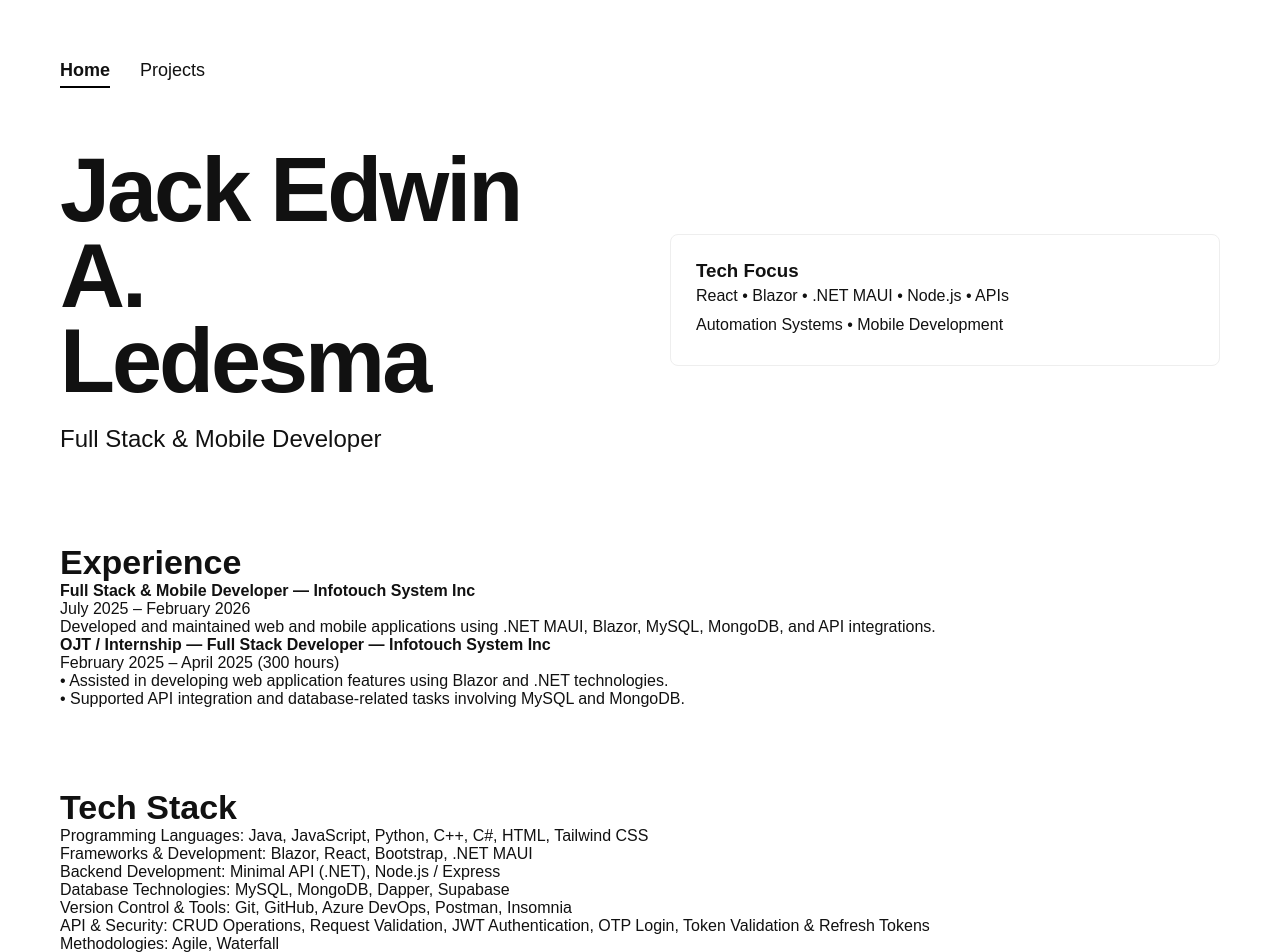
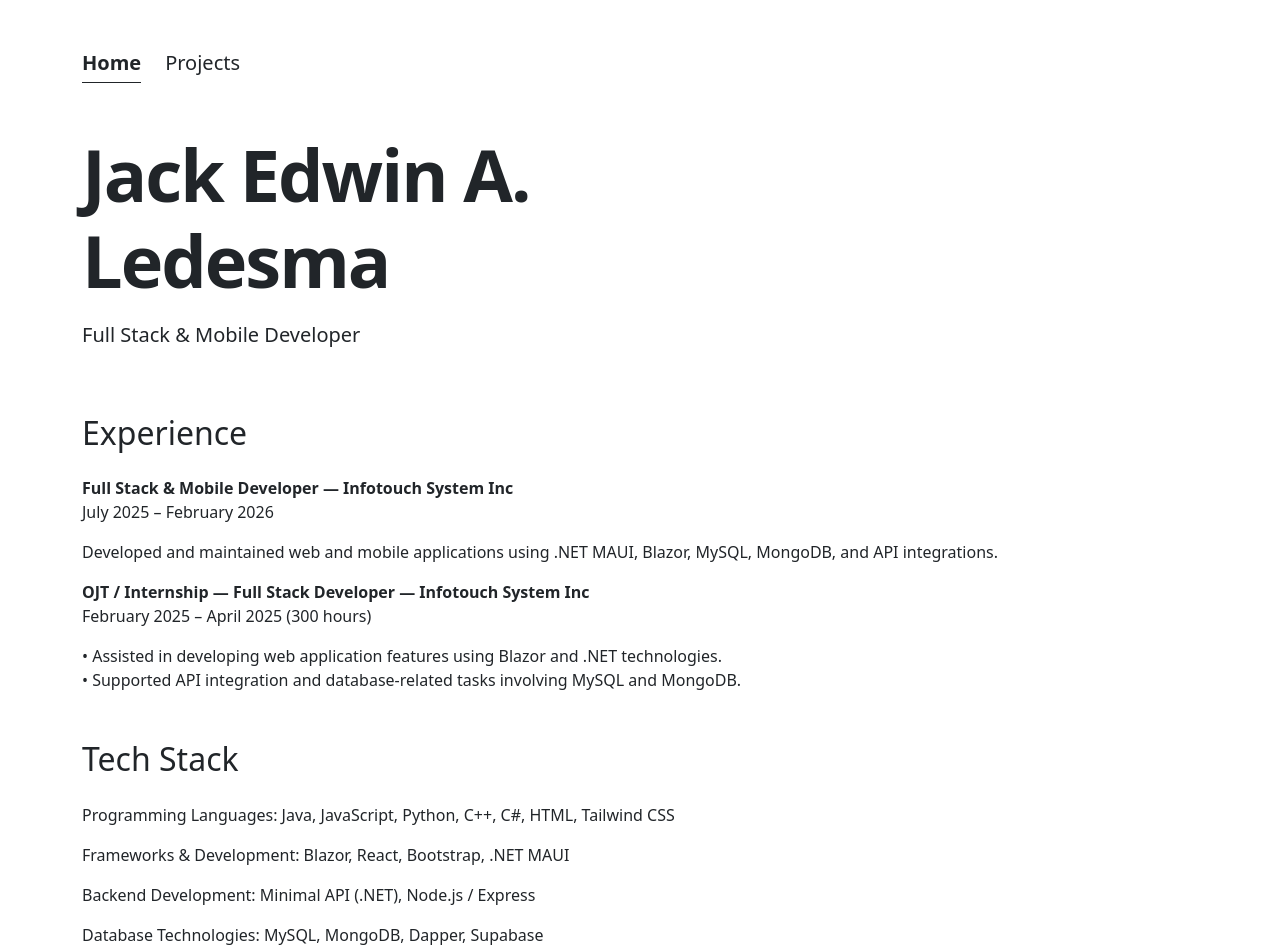
Before and after one commit to Jackerss-jpg/jack-ledesma-portfolio, a React (Vite) app: page / in a window 1280 px wide. Shown: the top 952 px of the page. Built offline with nearby package versions, Linux system fonts and the light colour scheme.

Commit message:
Update portfolio with Bootstrap layout

```diff
--- a/package.json
+++ b/package.json
@@ -10,6 +10,7 @@
     "preview": "vite preview"
   },
   "dependencies": {
+    "bootstrap": "^5.3.8",
     "react": "^19.2.0",
     "react-dom": "^19.2.0"
   },
--- a/src/App.jsx
+++ b/src/App.jsx
@@ -6,37 +6,27 @@ import recon from "./assets/recon.png";
 import wallet from "./assets/wallet3.png";
 import walletmobile from "./assets/walletmobile.png";
 import accountmobile from "./assets/accountmobile.png";
+import "bootstrap/dist/css/bootstrap.min.css";
 
 function App() {
   const [tab, setTab] = useState("home");
 
   return (
-    <main
-      style={{
-        fontFamily: "Arial, sans-serif",
-        background: "#ffffff",
-        color: "#111",
-        minHeight: "100vh",
-        width: "100%",
-        padding: "60px",
-        boxSizing: "border-box",
-      }}
+    <main className="container py-5">
+
+      {/* NAV */}
+      <nav className="d-flex gap-4 mb-5 fs-5">
+        <span
+          style={{ cursor: "pointer" }}
+          className={tab === "home" ? "fw-bold border-bottom border-dark pb-1" : ""}
+          onClick={() => setTab("home")}
         >
-      {/* NAV */}
-      <nav
-        style={{
-          display: "flex",
-          gap: "30px",
-          marginBottom: "60px",
-          fontSize: "18px",
-        }}
-      >
-        <span style={tabStyle(tab === "home")} onClick={() => setTab("home")}>
           Home
         </span>
 
         <span
-          style={tabStyle(tab === "projects")}
+          style={{ cursor: "pointer" }}
+          className={tab === "projects" ? "fw-bold border-bottom border-dark pb-1" : ""}
           onClick={() => setTab("projects")}
         >
           Projects
@@ -45,6 +35,7 @@ function App() {
 
       {tab === "home" && <Home />}
       {tab === "projects" && <Projects />}
+
     </main>
   );
 }
@@ -53,47 +44,28 @@ function Home() {
   return (
     <>
       {/* HERO */}
-      <section
-        style={{
-          display: "grid",
-          gridTemplateColumns: "1fr 1fr",
-          gap: "60px",
-          alignItems: "center",
-          marginBottom: "90px",
-        }}
-      >
-        <div>
-          <h1
-            style={{
-              fontSize: "90px",
-              lineHeight: "0.95",
-              margin: 0,
-              letterSpacing: "-3px",
-            }}
-          >
+      <section className="row align-items-center mb-5">
+
+        <div className="col-md-7">
+          <h1 className="display-2 fw-bold" style={{ letterSpacing: "-2px" }}>
             Jack Edwin A.
             <br />
             Ledesma
           </h1>
 
-          <p style={{ fontSize: "24px", marginTop: "20px" }}>
+          <p className="lead mt-3">
             Full Stack & Mobile Developer
           </p>
         </div>
 
-        <div style={card}>
-          <h3>Tech Focus</h3>
-          <p style={{ lineHeight: "1.8" }}>
-            React • Blazor • .NET MAUI • Node.js • APIs
-            <br />
-            Automation Systems • Mobile Development
-          </p>
-        </div>
+
+
       </section>
 
       {/* EXPERIENCE */}
-<section style={{ marginBottom: "80px" }}>
-  <h2 style={{ fontSize: "34px" }}>Experience</h2>
+      <section className="mb-5">
+
+        <h2 className="mb-4">Experience</h2>
 
         <p>
           <strong>Full Stack & Mobile Developer — Infotouch System Inc</strong>
@@ -117,30 +89,60 @@ function Home() {
           <br />
           • Supported API integration and database-related tasks involving MySQL and MongoDB.
         </p>
+
       </section>
 
 
+      {/* TECH STACK */}
+      <section className="mb-5">
 
-      {/* TECH STACK */}
-      <section style={{ marginBottom: "80px" }}>
-        <h2 style={{ fontSize: "34px" }}>Tech Stack</h2>
+        <h2 className="mb-4">Tech Stack</h2>
+
         <p>
-Programming Languages: Java, JavaScript, Python, C++, C#, HTML, Tailwind CSS </p>
- <p>Frameworks & Development: Blazor, React, Bootstrap, .NET MAUI </p>
-<p>Backend Development: Minimal API (.NET), Node.js / Express </p>
-<p>Database Technologies: MySQL, MongoDB, Dapper, Supabase </p>
-<p>Version Control & Tools: Git, GitHub, Azure DevOps, Postman, Insomnia </p>
-<p>API & Security: CRUD Operations, Request Validation, JWT Authentication, OTP Login, Token Validation & Refresh
-Tokens </p>
-<p>Methodologies: Agile, Waterfall</p>
+          Programming Languages: Java, JavaScript, Python, C++, C#, HTML, Tailwind CSS
+        </p>
+
+        <p>
+          Frameworks & Development: Blazor, React, Bootstrap, .NET MAUI
+        </p>
+
+        <p>
+          Backend Development: Minimal API (.NET), Node.js / Express
+        </p>
+
+        <p>
+          Database Technologies: MySQL, MongoDB, Dapper, Supabase
+        </p>
+
+        <p>
+          Version Control & Tools: Git, GitHub, Azure DevOps, Postman, Insomnia
+        </p>
+
+        <p>
+          API & Security: CRUD Operations, Request Validation, JWT Authentication,
+          OTP Login, Token Validation & Refresh Tokens
+        </p>
+
+        <p>
+          Methodologies: Agile, Waterfall
+        </p>
+
       </section>
+
 
       {/* CONTACT */}
       <section>
-        <h2 style={{ fontSize: "30px" }}>Contact</h2>
+
+        <h2 className="mb-3">Contact</h2>
+
         <p>ledesmajack3@gmail.com</p>
+
         <p>09453055039</p>
-        <p>https://www.linkedin.com/in/jack-edwin-ledesma-14373636b/</p>
+
+        <p>
+          https://www.linkedin.com/in/jack-edwin-ledesma-14373636b/
+        </p>
+
       </section>
     </>
   );
@@ -149,10 +151,11 @@ Tokens </p>
 function Projects() {
   return (
     <section>
-      <h2 style={{ fontSize: "42px", marginBottom: "30px" }}>Projects</h2>
+
+      <h2 className="mb-4">Projects</h2>
 
       {/* NDA NOTICE */}
-      <p style={{ marginBottom: "50px", lineHeight: "1.7", fontStyle: "italic" }}>
+      <p className="fst-italic mb-5">
         Note: Due to NDA agreements with my previous company, specific client
         names, agent identities, and sensitive operational details cannot be
         displayed. The following examples demonstrate the systems and features I
@@ -160,8 +163,11 @@ function Projects() {
       </p>
 
       {/* THESIS */}
-      <div style={{ ...card, marginBottom: "70px" }}>
-        <h3 style={{ fontSize: "26px" }}>
+      <div className="card mb-5 shadow-sm">
+
+        <div className="card-body">
+
+          <h3 className="mb-3">
             Automated Task Delegation & Management System (Thesis)
           </h3>
 
@@ -172,186 +178,111 @@ function Projects() {
             title="Thesis Project Demo"
             frameBorder="0"
             allowFullScreen
-          style={{ borderRadius: "8px", marginTop: "15px" }}
+            className="rounded mb-3"
           ></iframe>
 
-        <p style={{ marginTop: "20px", lineHeight: "1.7" }}>
+          <p>
             Designed and developed an AI-assisted task delegation system that
             automatically assigns tasks based on workload distribution, team
-          member skillsets, and task complexity. The system analyzes available
-          personnel and dynamically balances assignments to improve productivity
-          and reduce manual project planning.
+            member skillsets, and task complexity.
           </p>
 
-        <p style={{ marginTop: "15px", lineHeight: "1.7" }}>
+          <p>
+            The system analyzes available personnel and dynamically balances
+            assignments to improve productivity and reduce manual project
+            planning.
+          </p>
+
+          <p>
             <strong>Technologies Used:</strong> Python (AI model training), Task
             prioritization logic, workload scoring algorithm, Node.js backend,
             MongoDB database, REST API integration.
           </p>
-      </div>
 
-      {/* WEB / ADMIN SYSTEM */}
-      <h3 style={{ fontSize: "28px", marginBottom: "25px" }}>
-        Web / Admin System
-      </h3>
-
-      <div style={projectGrid}>
-        <div style={cardLarge}>
-          <img src={fundreview} style={imgLarge} alt="Fund Review System" />
-
-          <p>
-            Developed a <strong>Fund Review Dashboard</strong> used by
-            administrators to validate and audit collection reports submitted by
-            field agents. Implemented validation logic that cross-checks
-            submitted collection data against recorded transactions in the
-            database before approval.
-          </p>
-
-          <p>
-            <strong>Technologies:</strong> Blazor, ASP.NET Core API, MySQL,
-            Dapper ORM, SQL validation queries.
-          </p>
-        </div>
-
-        <div style={cardLarge}>
-          <img src={payout} style={imgLarge} alt="Payout System" />
-
-          <p>
-            Built a <strong>Commission Payout Management Interface</strong> that
-            allows administrators to process agent commissions. Implemented
-            payout verification logic, transaction tracking, and safeguards to
-            prevent duplicate or incorrect payout transactions.
-          </p>
-
-          <p>
-            <strong>Technologies:</strong> Blazor, REST APIs, MySQL, Dapper,
-            transaction validation logic.
-          </p>
-        </div>
-
-        <div style={cardLarge}>
-          <img src={recon} style={imgLarge} alt="Reconciliation System" />
-
-          <p>
-            Created a <strong>Financial Reconciliation Dashboard</strong> that
-            compares multiple transaction sources to detect discrepancies and
-            missing entries. Implemented reconciliation algorithms using SQL
-            joins and transaction matching logic.
-          </p>
-
-          <p>
-            <strong>Technologies:</strong> MySQL, SQL joins, discrepancy
-            detection logic, Blazor dashboards.
-          </p>
-        </div>
-
-        <div style={cardLarge}>
-          <img src={wallet} style={imgLarge} alt="Wallet System" />
-
-          <p>
-            Implemented a <strong>Wallet Management System</strong> allowing
-            administrators to monitor agent balances, transaction history, and
-            wallet activity. Developed ledger-based calculations to maintain
-            accurate balance updates and transaction auditing.
-          </p>
-
-          <p>
-            <strong>Technologies:</strong> ASP.NET API, MySQL ledger tables,
-            Dapper ORM, financial transaction tracking.
-          </p>
         </div>
       </div>
 
-      {/* MOBILE SYSTEM */}
-      <h3 style={{ fontSize: "28px", marginTop: "70px", marginBottom: "25px" }}>
-        Mobile Application
-      </h3>
+      {/* WEB SYSTEM */}
+      <h3 className="mb-4">Web / Admin System</h3>
 
-      <div style={projectGrid}>
-        <div style={cardLarge}>
-          <img src={conslemobile} style={imgLarge} alt="Mobile Console" />
+      <div className="row g-4">
 
-          <p>
-            Developed a <strong>Mobile Console for Field Agents</strong> enabling
-            real-time payment collection, transaction submission, and commission
-            tracking directly from mobile devices.
-          </p>
+        <ProjectCard
+          img={fundreview}
+          text="Developed a Fund Review Dashboard used by administrators to validate and audit collection reports submitted by field agents."
+          tech="Blazor, ASP.NET Core API, MySQL, Dapper ORM, SQL validation queries."
+        />
 
-          <p>
-            <strong>Technologies:</strong> .NET MAUI, REST API integration,
-            MySQL backend services.
-          </p>
+        <ProjectCard
+          img={payout}
+          text="Built a Commission Payout Management Interface allowing administrators to process agent commissions."
+          tech="Blazor, REST APIs, MySQL, Dapper, transaction validation logic."
+        />
+
+        <ProjectCard
+          img={recon}
+          text="Created a Financial Reconciliation Dashboard that compares multiple transaction sources to detect discrepancies."
+          tech="MySQL, SQL joins, discrepancy detection logic, Blazor dashboards."
+        />
+
+        <ProjectCard
+          img={wallet}
+          text="Implemented a Wallet Management System allowing administrators to monitor agent balances and transactions."
+          tech="ASP.NET API, MySQL ledger tables, Dapper ORM, financial transaction tracking."
+        />
+
       </div>
 
-        <div style={cardLarge}>
-          <img src={walletmobile} style={imgLarge} alt="Mobile Wallet" />
 
-          <p>
-            Built a <strong>Mobile Wallet Interface</strong> allowing agents to
-            monitor commission balances, payout records, and financial activity
-            in real time.
-          </p>
+      {/* MOBILE SYSTEM */}
+      <h3 className="mt-5 mb-4">Mobile Application</h3>
 
-          <p>
-            <strong>Technologies:</strong> .NET MAUI, API-based wallet services,
-            transaction history queries.
-          </p>
+      <div className="row g-4">
+
+        <ProjectCard
+          img={conslemobile}
+          text="Developed a Mobile Console for Field Agents enabling real-time payment collection and commission tracking."
+          tech=".NET MAUI, REST API integration, MySQL backend services."
+        />
+
+        <ProjectCard
+          img={walletmobile}
+          text="Built a Mobile Wallet Interface allowing agents to monitor balances and payout records."
+          tech=".NET MAUI, API-based wallet services, transaction history queries."
+        />
+
+        <ProjectCard
+          img={accountmobile}
+          text="Created an Account Management Module where agents can update personal information and security settings."
+          tech=".NET MAUI, API authentication, secure profile update endpoints."
+        />
+
       </div>
 
-        <div style={cardLarge}>
-          <img src={accountmobile} style={imgLarge} alt="Mobile Account" />
-
-          <p>
-            Created an <strong>Account Management Module</strong> where agents
-            can update personal information, manage security settings, and edit
-            profile details directly from the mobile application.
-          </p>
-
-          <p>
-            <strong>Technologies:</strong> .NET MAUI, API authentication,
-            secure profile update endpoints.
-          </p>
-        </div>
-      </div>
     </section>
   );
 }
 
-const imgStyle = {
-  width: "100%",
-  borderRadius: "6px",
-  marginBottom: "10px",
-};
+function ProjectCard({ img, text, tech }) {
+  return (
+    <div className="col-md-6">
+      <div className="card h-100 shadow-sm">
 
-const tabStyle = (active) => ({
-  cursor: "pointer",
-  fontWeight: active ? "bold" : "normal",
-  borderBottom: active ? "2px solid black" : "none",
-  paddingBottom: "5px",
-});
+        <img src={img} className="card-img-top" alt="project" />
 
-const card = {
-  border: "1px solid #eee",
-  padding: "25px",
-  borderRadius: "8px",
-};
+        <div className="card-body">
 
-const projectGrid = {
-  display: "grid",
-  gridTemplateColumns: "repeat(auto-fit, minmax(420px,1fr))",
-  gap: "35px",
-};
+          <p>{text}</p>
 
-const imgLarge = {
-  width: "100%",
-  borderRadius: "8px",
-  marginBottom: "15px",
-};
+          <p>
+            <strong>Technologies:</strong> {tech}
+          </p>
 
-const cardLarge = {
-  border: "1px solid #eee",
-  padding: "25px",
-  borderRadius: "10px",
-};
+        </div>
+
+      </div>
+    </div>
+  );
+}
 
 export default App;
```
Also changed, not shown: 1 other file (tests, documents, lock files or other folders). Lines whose indentation alone changed are shown as unchanged.
